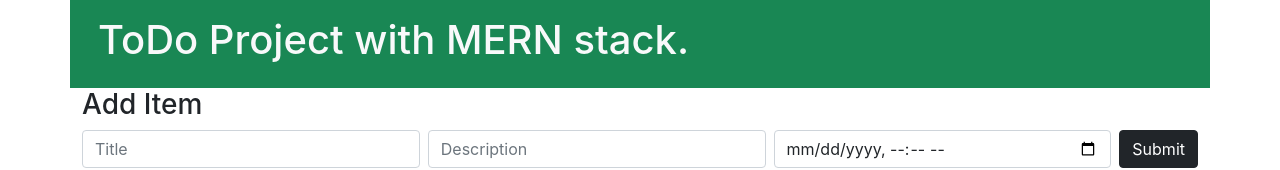
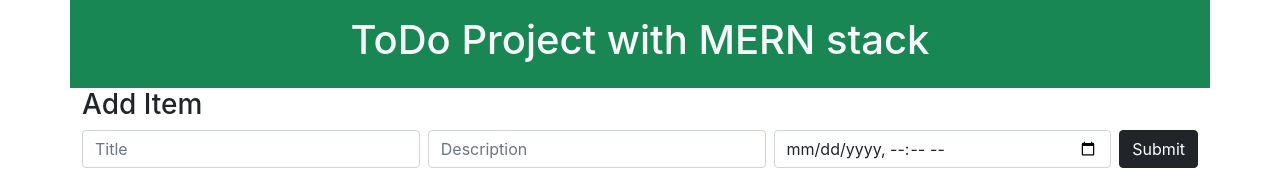
Before and after one commit to mageshit24/ToDoList, a React (Create React App) app in the folder frontend/: page / in a window 1280 px wide. Shown: the top 170 px of the page. Built offline with nearby package versions, Linux system fonts and the light colour scheme; no server answers.

Commit message:
Centered Heading

```diff
--- a/frontend/src/ToDo.js
+++ b/frontend/src/ToDo.js
@@ -125,7 +125,9 @@
 
     return <>
         <div className="row p-3 bg-success text-light">
-            <h1>ToDo Project with MERN stack.</h1>
+            <div className="col text-center">
+                <h1>ToDo Project with MERN stack</h1>
+            </div>
         </div>
         <div className="row">
             <h3>Add Item</h3>
```
